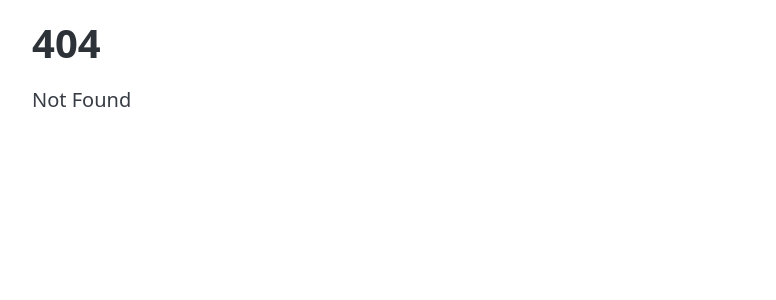
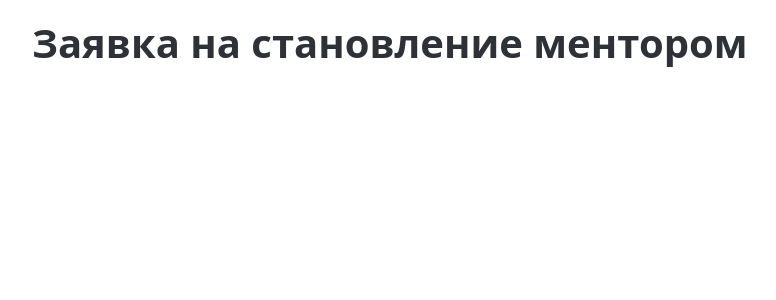
Before and after one commit to Tiver211/MentorMatch, a SvelteKit app in the folder web/: page /mentors/apply in a window 1280 px wide. Before the commit this address had no page. Shown: the top 300 px of the page, without its empty margins (8-784 px from the left). Built offline with nearby package versions, Linux system fonts and the light colour scheme.

Commit message:
Add /mentors/apply route

```diff
--- a/web/src/routes/beMentors/+page.svelte
+++ /dev/null
@@ -1 +0,0 @@
-hello
--- /dev/null
+++ b/web/src/routes/mentors/apply/+page.svelte
@@ -0,0 +1 @@
+<h1>Заявка на становление ментором</h1>
```
